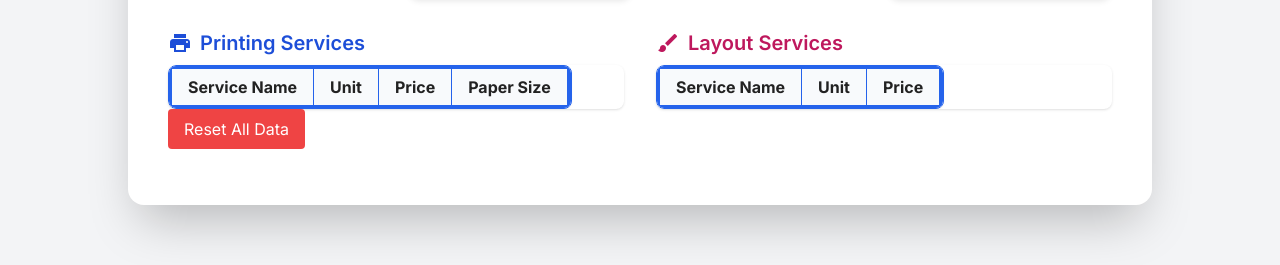
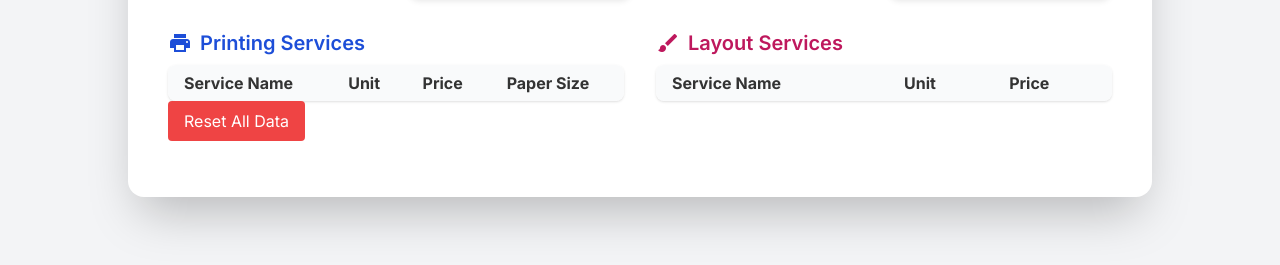
Before and after one commit to Norahc07/LumiPrints, a plain HTML site: page index.html in a window 1280 px wide. Shown: the part 551-816 px from the top of the page. Drawn offline with nearby package versions, Linux system fonts and the light colour scheme; no server answers.

Commit message:
updated the css

```diff
--- a/styles.css
+++ b/styles.css
@@ -361,8 +361,7 @@ input[type="checkbox"].peer + div {
 }
 
 table, thead, tbody, th, td, tr {
-  border: 1px solid #2563eb !important;
-  background: #f8fafc !important;
-  color: #222 !important;
-  display: table-cell !important;
+  border: none;
+  background: unset;
+  color: unset;
 }
```
